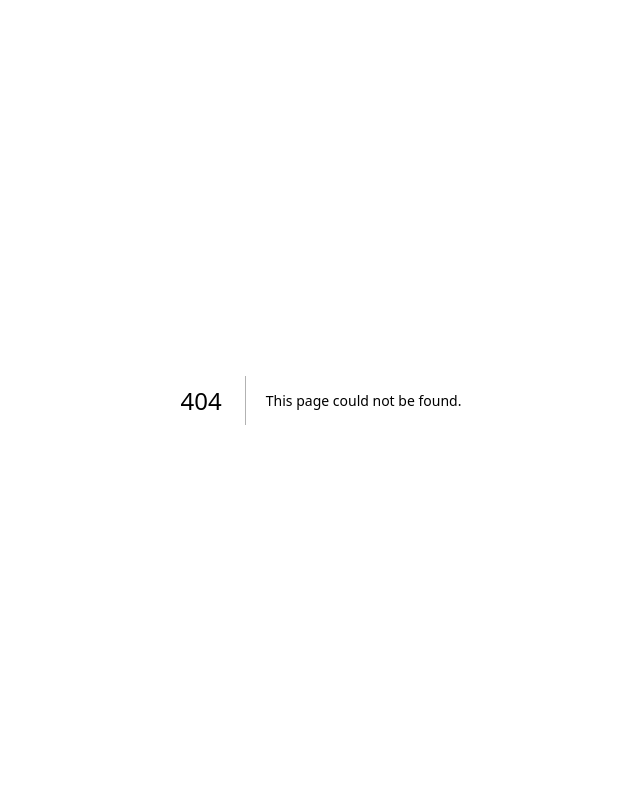
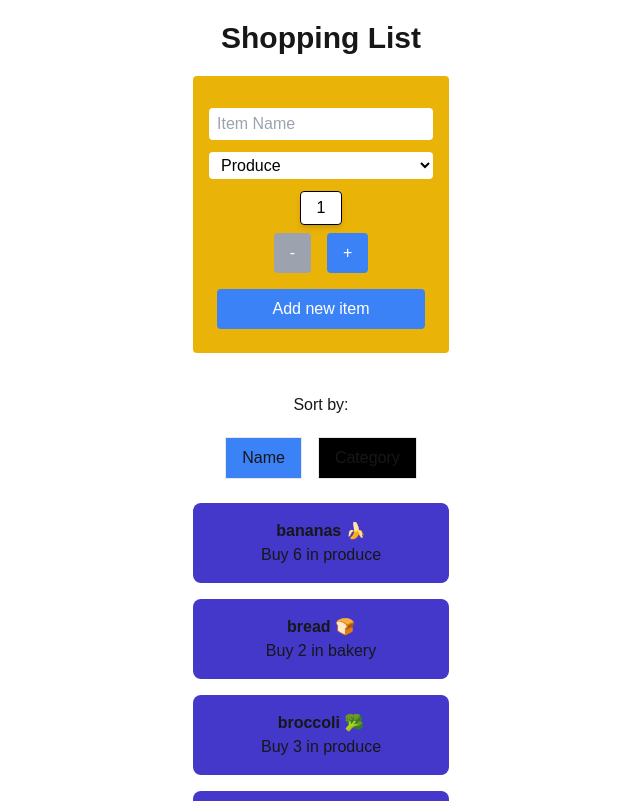
Before and after one commit to augusto-barros/cprg306-assignments, a Next.js app: page /week-7 in a window 1280 px wide. Before the commit this address had no page. Shown: the top 801 px of the page, without its empty margins (319-959 px from the left). Built offline with nearby package versions, Linux system fonts and the light colour scheme.

Commit message:
Week 7 Assignment
Week 7 added

```diff
--- a/app/page.js
+++ b/app/page.js
@@ -21,6 +21,9 @@ export default function Page() {
         <li>
           <Link href="week-6" className="text-pink-300 hover:text-pink-500">Week 6</Link>
         </li>
+        <li>
+          <Link href="week-7" className="text-pink-300 hover:text-pink-500">Week 7</Link>
+        </li>
       </ul>
     </main>
   );
--- /dev/null
+++ b/app/week-7/item-list.js
@@ -0,0 +1,48 @@
+import Item from "./item.js";
+import { useState } from 'react';
+
+function ItemList({ items }) {
+  const [sortBy, setSortBy] = useState('name');
+
+  const sortedItems = [...items].sort((a, b) => {
+    if (sortBy === 'name') {
+      return a.name.localeCompare(b.name);
+    } else if (sortBy === 'category') {
+      return a.category.localeCompare(b.category);
+    }
+    return 0;
+  });
+
+  return (
+    <div className="flex flex-col justify-center items-center">
+      <h3 className="m-5">Sort by:</h3>
+      <div className="flex space-x-4 mb-6">
+        <button
+          onClick={() => setSortBy('name')}
+          className={`px-4 py-2 border ${sortBy === 'name' ? 'bg-blue-500' : 'bg-black'}`}
+        >
+          Name
+        </button>
+        <button
+          onClick={() => setSortBy('category')}
+          className={`px-4 py-2 border ${sortBy === 'category' ? 'bg-blue-500' : 'bg-black'}`}
+        >
+          Category
+        </button>
+      </div>
+      <ul className="flex flex-col items-center">
+        {sortedItems.map((item) => (
+          <li key={item.id} className="mb-4">
+            <Item
+              name={item.name}
+              quantity={item.quantity}
+              category={item.category}
+            />
+          </li>
+        ))}
+      </ul>
+    </div>
+  );
+}
+
+export default ItemList;
--- /dev/null
+++ b/app/week-7/item.js
@@ -0,0 +1,11 @@
+
+const Item = ({ name, quantity, category }) => {
+    return (
+        <li className="bg-indigo-700 p-4 w-64 mx-auto rounded-lg flex flex-col items-center">
+            <p className="font-bold">{name}</p>
+            <p>Buy {quantity} in {category}</p>
+        </li>
+    );
+}
+
+export default Item;
--- /dev/null
+++ b/app/week-7/items.json
@@ -0,0 +1,74 @@
+[
+    {
+      "id": "1h2GJKH12gkHG31h1H",
+      "name": "milk, 4 L 🥛",
+      "quantity": 1,
+      "category": "dairy"
+    },
+    {
+      "id": "2KJH3k2j3H1k2J3K1H",
+      "name": "bread 🍞",
+      "quantity": 2,
+      "category": "bakery"
+    },
+    {
+      "id": "3h2KJH3k2j3H1k2J3",
+      "name": "eggs, dozen 🥚",
+      "quantity": 2,
+      "category": "dairy"
+    },
+    {
+      "id": "4k2J3K1H2GJKH12gk",
+      "name": "bananas 🍌",
+      "quantity": 6,
+      "category": "produce"
+    },
+    {
+      "id": "5H1h1H2KJH3k2j3H",
+      "name": "broccoli 🥦",
+      "quantity": 3,
+      "category": "produce"
+    },
+    {
+      "id": "6H1k2J3K1H2GJKH1",
+      "name": "chicken breasts, 1 kg 🍗",
+      "quantity": 1,
+      "category": "meat"
+    },
+    {
+      "id": "7gkHG31h1H2KJH3k",
+      "name": "pasta sauce 🍝",
+      "quantity": 3,
+      "category": "canned goods"
+    },
+    {
+      "id": "8j3H1k2J3K1H2GJK",
+      "name": "spaghetti, 454 g 🍝",
+      "quantity": 2,
+      "category": "dry goods"
+    },
+    {
+      "id": "9H12gkHG31h1H2KJ",
+      "name": "toilet paper, 12 pack 🧻",
+      "quantity": 1,
+      "category": "household"
+    },
+    {
+      "id": "10H3k2j3H1k2J3K1",
+      "name": "paper towels, 6 pack",
+      "quantity": 1,
+      "category": "household"
+    },
+    {
+      "id": "11k2J3K1H2GJKH12",
+      "name": "dish soap 🍽️",
+      "quantity": 1,
+      "category": "household"
+    },
+    {
+      "id": "12GJKH12gkHG31h1",
+      "name": "hand soap 🧼",
+      "quantity": 4,
+      "category": "household"
+    }
+  ]
--- /dev/null
+++ b/app/week-7/new-item.js
@@ -0,0 +1,97 @@
+"use client"
+import { useState } from 'react';
+
+export default function NewItem({onAddItem}) {
+
+    const [name, setName] = useState('');
+    const [quantity, setQuantity] = useState(1);
+    const [category, setCategory] = useState('Produce');
+
+    const increment = () => {setQuantity(quantity + 1);}
+    let incrementDisable = quantity >= 20;
+    const decrement = () => {setQuantity(quantity - 1);}
+    let decrementDisable = quantity <= 1;
+
+    let btnStyle = "px-4 py-2 m-2 text-white bg-blue-500 rounded hover:bg-blue-600 disabled:bg-gray-400";
+
+
+    const handleSubmit = (event) => {
+        event.preventDefault();
+
+        const generateId = () => {
+            return Math.random().toString(36).substring(2, 9);
+        };
+
+        const newItem = {
+            id: generateId(),
+            name: name,
+            quantity: quantity,
+            category: category,
+        };
+
+        onAddItem(newItem);
+
+        setName('');
+        setQuantity(1);
+        setCategory('Produce');
+
+    }
+
+    return (
+        <div className="mt-5 flex flex-col justify-center items-center">
+            <form onSubmit={handleSubmit} className='w-64 bg-yellow-500 p-4 rounded flex flex-col'>
+
+                <div className='flex flex-wrap mb-3 mt-4'>
+                    <input
+                        placeholder='Item Name'
+                        className='w-full px-2 py-1 rounded border-b-black bg-white text-black'
+                        type='text'
+                        onChange={(event) => setName(event.target.value)}
+                        value={name}
+                        required
+                    />
+                </div>
+
+                <div className='flex-1'>
+                    <select
+                        className='w-full px-2 py-1 rounded border-b-black bg-white text-black'
+                        onChange={(event) => setCategory(event.target.value)}
+                        value={category}>
+                        <option value='produce'>Produce</option>
+                        <option value='meat'>Meat</option>
+                        <option value='dairy'>Dairy</option>
+                        <option value='bakery'>Bakery</option>
+                        <option value='frozen foods'>Frozen</option>
+                        <option value='canned goods'>Canned Goods</option>
+                        <option value='dry goods'>Dry Goods</option>
+                        <option value='beverages'>Beverages</option>
+                        <option value='snacks'>Snacks</option>
+                        <option value='household'>Household</option>
+                        <option value='other'>Other</option>
+                    </select>
+                </div>
+
+                <div className='flex justify-center'>
+                    <h1 className="text-2x1 text-black bg-white px-4 py-1 mt-3 rounded border border-black shadow-md">{quantity}</h1>
+                </div>
+
+                <div className='flex justify-center'>
+                    <button className={btnStyle} onClick={decrement} disabled={decrementDisable}>-</button>
+                    <button className={btnStyle} onClick={increment} disabled={incrementDisable}>+</button>
+                </div>
+
+                <button type="submit" className={btnStyle}>Add new item</button>
+
+            </form>
+
+        <div className="mt-5">
+        <button
+        className="absolute top-5 left-5 px-4 py-2 text-white rounded hover:bg-blue-600"
+        onClick={() => window.location.href = './'}>
+        Back to Home
+        </button>
+        </div>
+
+        </div>
+    );
+}
--- /dev/null
+++ b/app/week-7/page.js
@@ -0,0 +1,27 @@
+"use client"
+import { useState } from 'react';
+import ItemList from './item-list';
+import NewItem from './new-item';
+import itemsData from './items.json';
+
+
+export default function Page() {
+    const [items, setItems] = useState(itemsData)
+
+    const handleAddItem = (newItem) => {
+        setItems([...items, newItem]);
+    }
+
+    return (
+            <main>
+            <h1 className="text-3xl font-bold mt-5 text-center">Shopping List</h1>
+            <NewItem onAddItem={handleAddItem}/>
+            <ItemList items = {items}/>
+            <button
+        className="absolute top-5 left-5 px-4 py-2 text-white rounded hover:bg-blue-600"
+            onClick={() => window.location.href = './'}>
+        Back to Home
+      </button>
+    </main>
+    );
+}
```
Also changed, not shown: package.json (+5 -4 lines), app/globals.css (line endings or trailing spaces), 1 other file (tests, documents, lock files or other folders).
